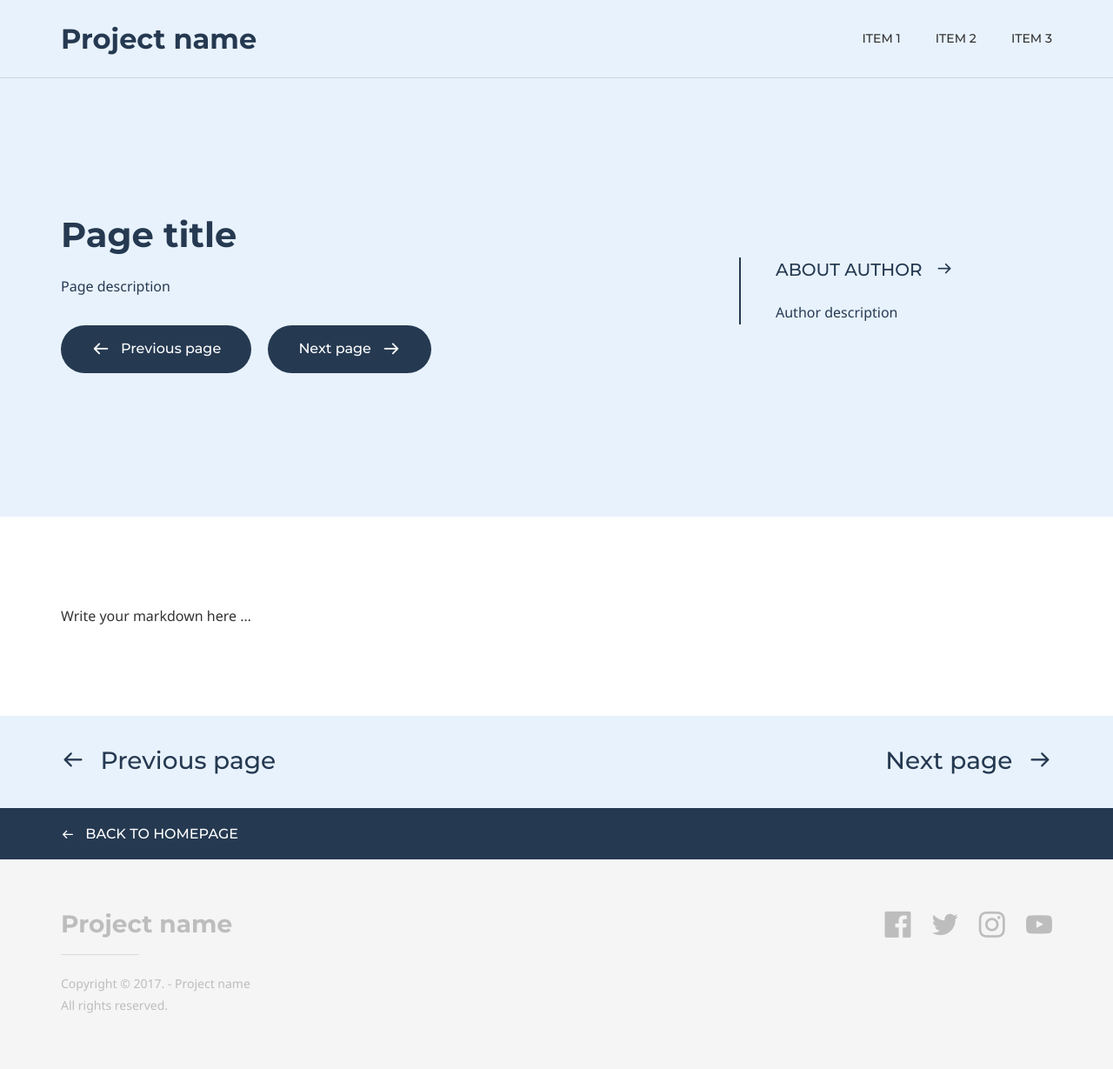
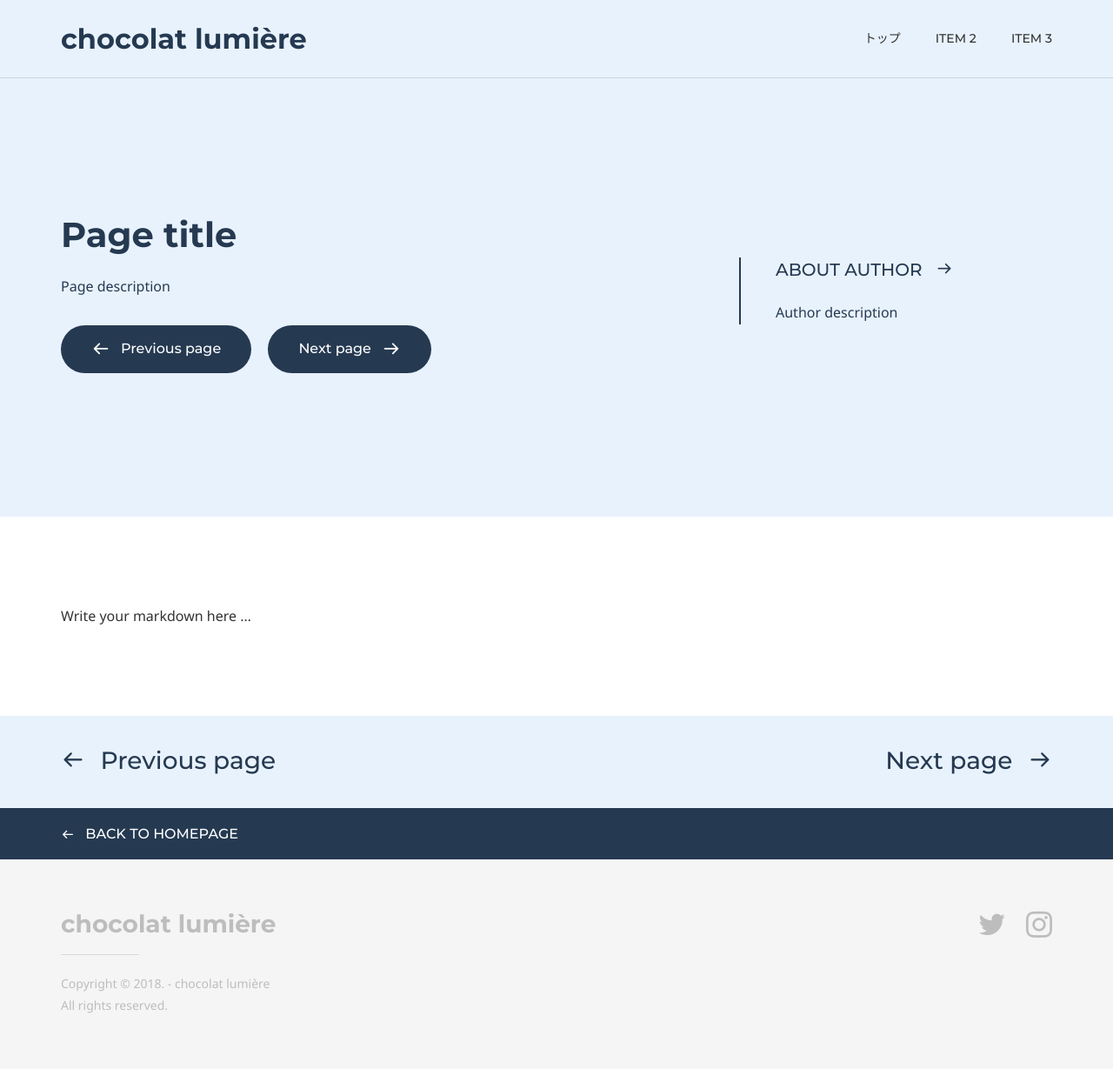
Before and after one commit to chocolatlumiere/chocolatlumiere.github.io, a Jekyll site: the page built from default.md, in a window 1280 px wide. Shown: the whole page at 87% size. Built offline with Jekyll 4.4.1, drawn with Linux system fonts in a browser that asks for light colours; some web fonts are replaced.

```diff
--- a/_config.yml
+++ b/_config.yml
@@ -4,10 +4,10 @@ doks:
     color_theme: # Available themes: blue (default), green, purple, red and yellow
     header:
         logo:
-            text: Project name
+            text: chocolat lumière
             image:
         nav:
-            - item_name: Item 1
+            - item_name: トップ
               item_url: '#'
             - item_name: Item 2
               item_url: '#'
@@ -16,17 +16,13 @@ doks:
     footer:
         content:
             logo:
-                text: Project name
+                text: chocolat lumière
                 image:
-            copyright: Copyright &copy; 2017. - Project name <br>All rights reserved.
+            copyright: Copyright &copy; 2018. - chocolat lumière <br>All rights reserved.
         social_list:
-            - network_name: facebook
-              profile_url: '#'
             - network_name: twitter
-              profile_url: '#'
+              profile_url: 'https://twitter.com/chocolatlumiere'
             - network_name: instagram
-              profile_url: '#'
-            - network_name: youtube
               profile_url: '#'
     google_analytics:
         tracking_code: # Add your Google Analytics tracking code to activate Google Analytics
```
Also changed, not shown: homepage.md (added, +21 -0 lines), index.md (+15 -23 lines).
